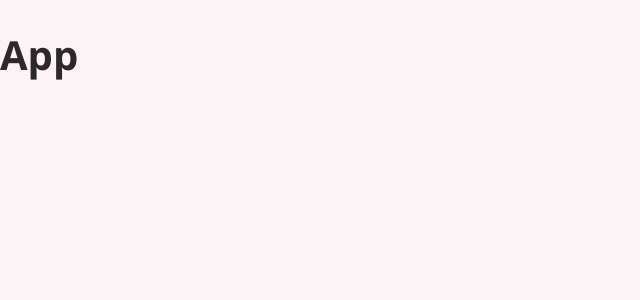
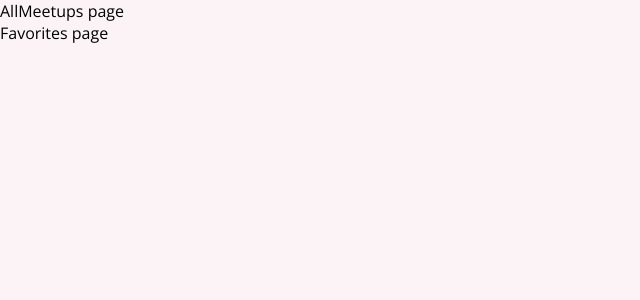
Before and after one commit to Dezedene/react-course-reminder, a React (Create React App) app: page /favorites in a window 1280 px wide. Shown: the top 300 px of the page, without its empty margins (0-640 px from the left). Built offline with nearby package versions, Linux system fonts and the light colour scheme; the HTML template or start-up script is replaced by a standard one.

Commit message:
added basic routing with react-router-dom

```diff
--- a/src/App.js
+++ b/src/App.js
@@ -1,8 +1,26 @@
+import { Route } from 'react-router-dom'
+
+import AllMeetups from './pages/AllMeetups';
+import NewMeetup from './pages/NewMeetup';
+import Favorites from './pages/Favorites';
+
 import './App.css';
 
 function App() {
   return (
-      <h1>App</h1>
+    <>
+      <Route path='/'>
+        <AllMeetups />
+      </Route>
+
+      <Route path='/new-meetup'>
+        <NewMeetup />
+      </Route>
+
+      <Route path='/favorites'>
+        <Favorites />
+      </Route>
+    </>
   );
 }
 
--- a/src/index.js
+++ b/src/index.js
@@ -1,5 +1,6 @@
 import React from 'react';
 import ReactDOM from 'react-dom/client';
+import { BrowserRouter } from 'react-router-dom';
 
 import './index.css';
 import App from './App';
@@ -7,6 +8,8 @@ import App from './App';
 const root = ReactDOM.createRoot(document.getElementById('root'));
 root.render(
   <React.StrictMode>
-    <App />
+    <BrowserRouter>
+      <App />
+    </BrowserRouter>
   </React.StrictMode>
 );
--- /dev/null
+++ b/src/pages/AllMeetups.js
@@ -0,0 +1,7 @@
+const AllMeetups = () => {
+  return (
+    <div>AllMeetups page</div>
+  )
+}
+
+export default AllMeetups
--- /dev/null
+++ b/src/pages/Favorites.js
@@ -0,0 +1,7 @@
+const Favorites = () => {
+  return (
+    <div>Favorites page</div>
+  )
+}
+
+export default Favorites
--- /dev/null
+++ b/src/pages/NewMeetup.js
@@ -0,0 +1,7 @@
+const NewMeetup = () => {
+  return (
+    <div>NewMeetup page</div>
+  )
+}
+
+export default NewMeetup
```
